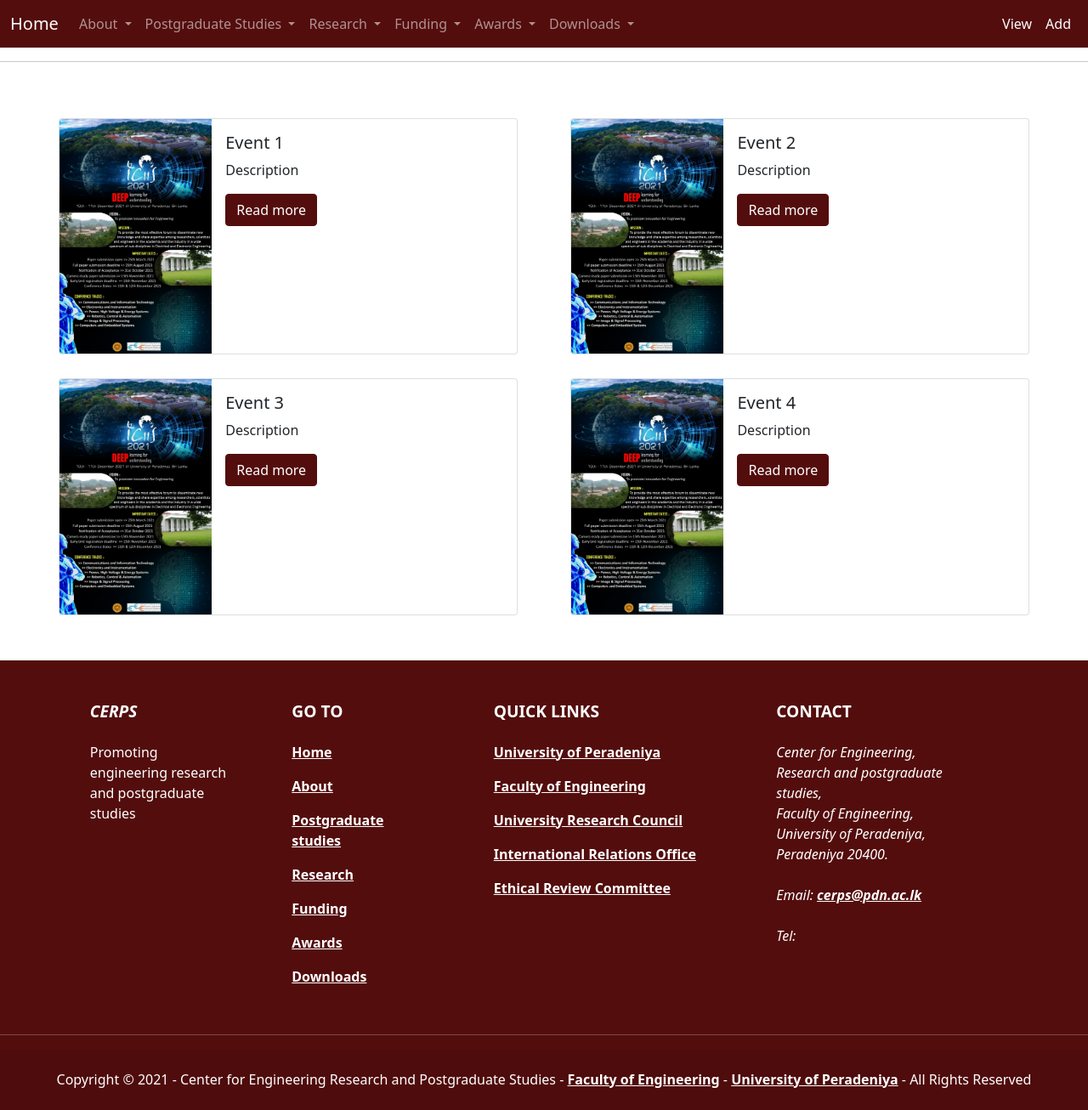
After one commit to Mihilih/mysite, a Django app: page /events in a window 1280 px wide. The commit adds this page. Shown: the part 960-2266 px from the top of the page at 85% size. Run offline with Django 3.2, Linux system fonts and the light colour scheme; some libraries are stand-ins or nearby versions.

Commit message:
events, news and achievements

```diff
--- /dev/null
+++ b/mysite/cerps/templates/cerps/events.html
@@ -0,0 +1,67 @@
+{% extends "cerps/layout.html" %}
+{% load static %}
+
+{% block script %}
+
+{% endblock %}
+
+{% block body %}
+<div style="flex-wrap: wrap; display: flex; align-items: center;align-content: center;align-self:center ;">
+  <div class="card mb-3 mx-auto" style="max-width: 540px;margin: 1%;">
+    <div class="row g-0">
+      <div class="col-md-4">
+        <img src="{% static 'cerps/events.jpg' %}" class="img-fluid rounded-start" alt="...">
+      </div>
+      <div class="col-md-8">
+        <div class="card-body">
+          <h5 class="card-title">Event 1</h5>
+          <p class="card-text">Description</p>
+          <a href="{% url 'event_ind' 1 %}" class="btn brown" >Read more</a>
+        </div>
+      </div>
+    </div>
+  </div>
+  <div class="card mb-3 mx-auto" style="max-width: 540px;margin: 1%;">
+    <div class="row g-0">
+      <div class="col-md-4">
+        <img src="{% static 'cerps/events.jpg' %}" class="img-fluid rounded-start" alt="...">
+      </div>
+      <div class="col-md-8">
+        <div class="card-body">
+          <h5 class="card-title">Event 2</h5>
+          <p class="card-text">Description</p>
+          <a href="#" class="btn brown" >Read more</a>
+        </div>
+      </div>
+    </div>
+  </div>
+  <div class="card mb-3 mx-auto" style="max-width: 540px;margin: 1%;">
+    <div class="row g-0">
+      <div class="col-md-4">
+        <img src="{% static 'cerps/events.jpg' %}" class="img-fluid rounded-start" alt="...">
+      </div>
+      <div class="col-md-8">
+        <div class="card-body">
+          <h5 class="card-title">Event 3</h5>
+          <p class="card-text">Description</p>
+          <a href="#" class="btn brown" >Read more</a>
+        </div>
+      </div>
+    </div>
+  </div>
+  <div class="card mb-3 mx-auto" style="max-width: 540px;margin: 1%;">
+    <div class="row g-0">
+      <div class="col-md-4">
+        <img src="{% static 'cerps/events.jpg' %}" class="img-fluid rounded-start" alt="...">
+      </div>
+      <div class="col-md-8">
+        <div class="card-body">
+          <h5 class="card-title">Event 4</h5>
+          <p class="card-text">Description</p>
+          <a href="#" class="btn brown" >Read more</a>
+        </div>
+      </div>
+    </div>
+  </div>
+</div>
+{% endblock %}
--- a/mysite/cerps/templates/cerps/index.html
+++ b/mysite/cerps/templates/cerps/index.html
@@ -163,7 +163,7 @@
           <div class="card-body">
             <h5 class="card-title">News</h5>
             <p class="card-text">Some quick example text to build on the card title and make up the bulk of the card's content.</p>
-            <a href="#" class="btn brown" >Read more</a>
+            <a href="{% url 'news' %}" class="btn brown" >Read more</a>
           </div>
         </div>
         <div class="card" style="width: 14rem;width: 32%;" >
@@ -171,7 +171,7 @@
           <div class="card-body">
             <h5 class="card-title">Achievements</h5>
             <p class="card-text">Some quick example text to build on the card title and make up the bulk of the card's content.</p>
-            <a href="#" class="btn brown" >Read more</a>
+            <a href="{% url 'achievements' %}" class="btn brown" >Read more</a>
           </div>
         </div>
         <div class="card" style="width: 14rem;width: 32%;">
@@ -179,7 +179,7 @@
           <div class="card-body">
             <h5 class="card-title">Events</h5>
             <p class="card-text">Some quick example text to build on the card title and make up the bulk of the card's content.</p>
-            <a href="#" class="btn brown" >Read more</a>
+            <a href="{% url 'events' %}" class="btn brown" >Read more</a>
           </div>
         </div>
     </div>
--- a/mysite/cerps/urls.py
+++ b/mysite/cerps/urls.py
@@ -43,5 +43,10 @@
     path("regulations", views.regulations, name="regulations"),
     path("for_staff", views.for_staff, name="for_staff"),
     path("for_students", views.for_students, name="for_students"),
-
+    path("news", views.news, name="news"),
+    path("events", views.events, name="events"),
+    path("achievements", views.achievements, name="achievements"),
+    path("news_ind/<str:news_id>", views.news_ind, name="news_ind"),
+    path("event_ind/<str:event_id>", views.event_ind, name="event_ind"),
+    path("achievement_ind/<str:achievement_id>", views.achievement_ind, name="achievement_ind"),
 ]
--- a/mysite/cerps/views.py
+++ b/mysite/cerps/views.py
@@ -323,3 +323,21 @@
 
 def for_students(request):
     return render(request, "cerps/for_students.html")
+
+def news(request):
+    return render(request, "cerps/news.html")
+
+def events(request):
+    return render(request, "cerps/events.html")
+
+def achievements(request):
+    return render(request, "cerps/achievements.html")
+
+def news_ind(request, news_id):
+    return render(request, "cerps/news{0}.html".format(news_id))
+
+def event_ind(request, event_id):
+    return render(request, "cerps/event{0}.html".format(event_id))
+
+def achievement_ind(request, achievement_id):
+    return render(request, "cerps/achievement{0}.html".format(achievement_id))
```
Also changed, not shown: mysite/cerps/templates/cerps/achievement1.html (added, +11 -0 lines), mysite/cerps/templates/cerps/achievements.html (added, +67 -0 lines), mysite/cerps/templates/cerps/event1.html (added, +11 -0 lines), mysite/cerps/templates/cerps/news.html (added, +67 -0 lines), mysite/cerps/templates/cerps/news1.html (added, +11 -0 lines).
